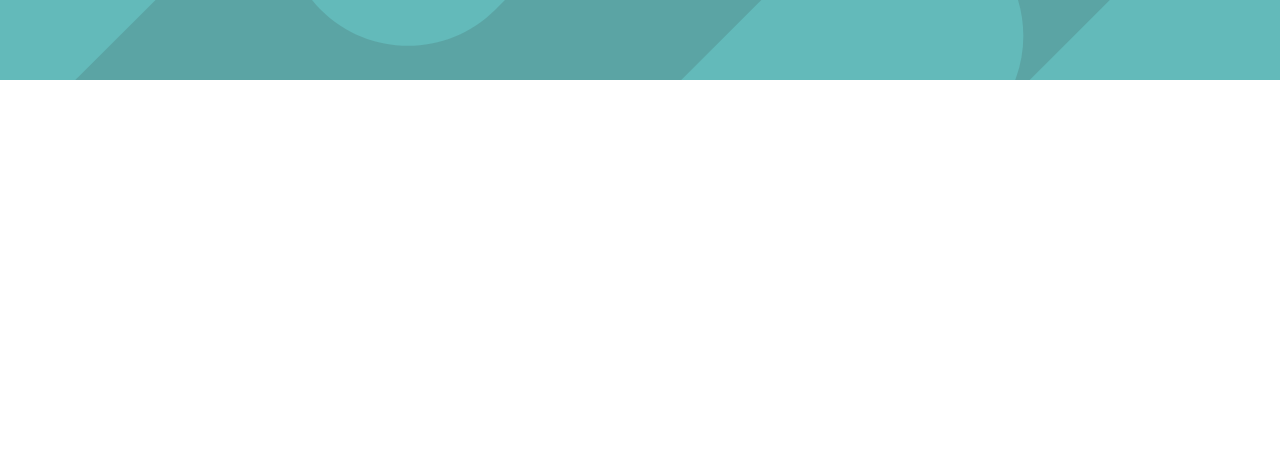
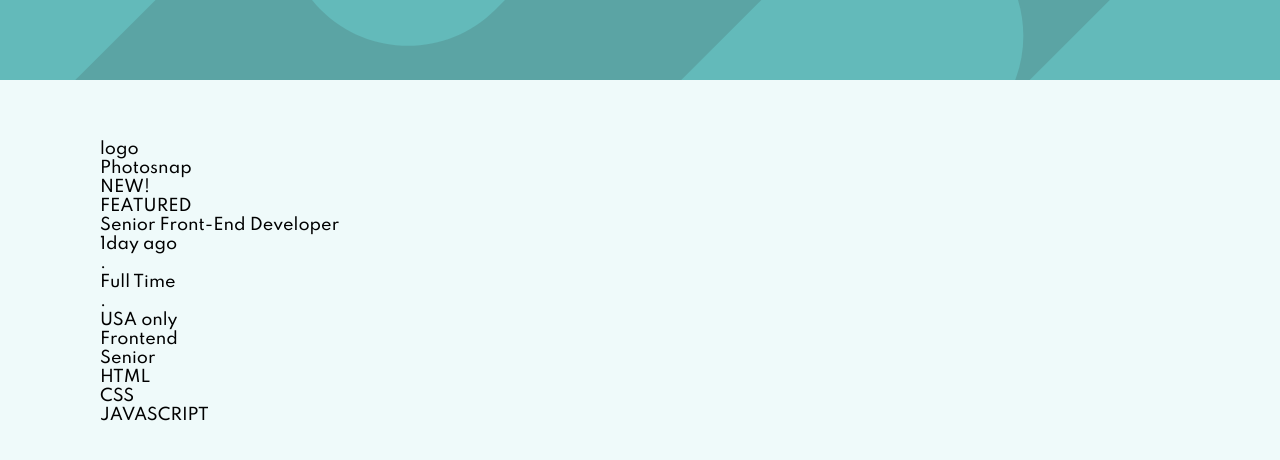
Before and after one commit to moisens/job-listing, a React (Vite) app in the folder job/: page / in a window 1280 px wide. Shown: the top 460 px of the page. Built offline with nearby package versions, Linux system fonts and the light colour scheme.

Commit message:
jobs component html

```diff
--- a/job/src/App.jsx
+++ b/job/src/App.jsx
@@ -1,6 +1,7 @@
 import { useState } from 'react'
 import './App.scss'
 import Header from './components/header/Header';
+import Jobs from './components/jobs/Jobs';
 
 
 function App() {
@@ -8,6 +9,7 @@
   return (
     <>
       <Header />
+      <Jobs />
     </>
   )
 }
--- a/job/src/App.scss
+++ b/job/src/App.scss
@@ -6,4 +6,6 @@
   padding: 0;
   margin: 0;
   box-sizing: border-box;
+  font-family: 'Spartan', sans-serif;
+  font-size: 1rem;
 }
--- /dev/null
+++ b/job/src/components/jobs/Jobs.jsx
@@ -0,0 +1,37 @@
+import './jobs.scss';
+
+const Jobs = () => {
+  return (
+    <div className='jobs-container'>
+      <div className='job-list-container'>
+        <div className='position-container'>
+          <div className='logo-company'>logo</div>
+          <div className='position-content'>
+            <div className="company">
+              <p>Photosnap</p>
+              <p>NEW!</p>
+              <p>FEATURED</p>
+            </div>
+            <p className='position-title'>Senior Front-End Developer</p>
+            <div className='position-infos'>
+              <p>1day ago</p>
+              <p>.</p>
+              <p>Full Time</p>
+              <p>.</p>
+              <p>USA only</p>
+            </div>
+          </div>
+        </div>
+        <div className='position-categories-container'>
+          <p>Frontend</p>
+          <p>Senior</p>
+          <p>HTML</p>
+          <p>CSS</p>
+          <p>JAVASCRIPT</p>
+        </div>
+      </div>
+    </div>
+  )
+}
+
+export default Jobs
--- /dev/null
+++ b/job/src/components/jobs/jobs.scss
@@ -0,0 +1,7 @@
+.jobs-container {
+  width: 100%;
+  height: 100vh;
+  background-color: hsl(180, 52%, 96%);
+  padding: 60px 100px 200px 100px;
+
+}
```
